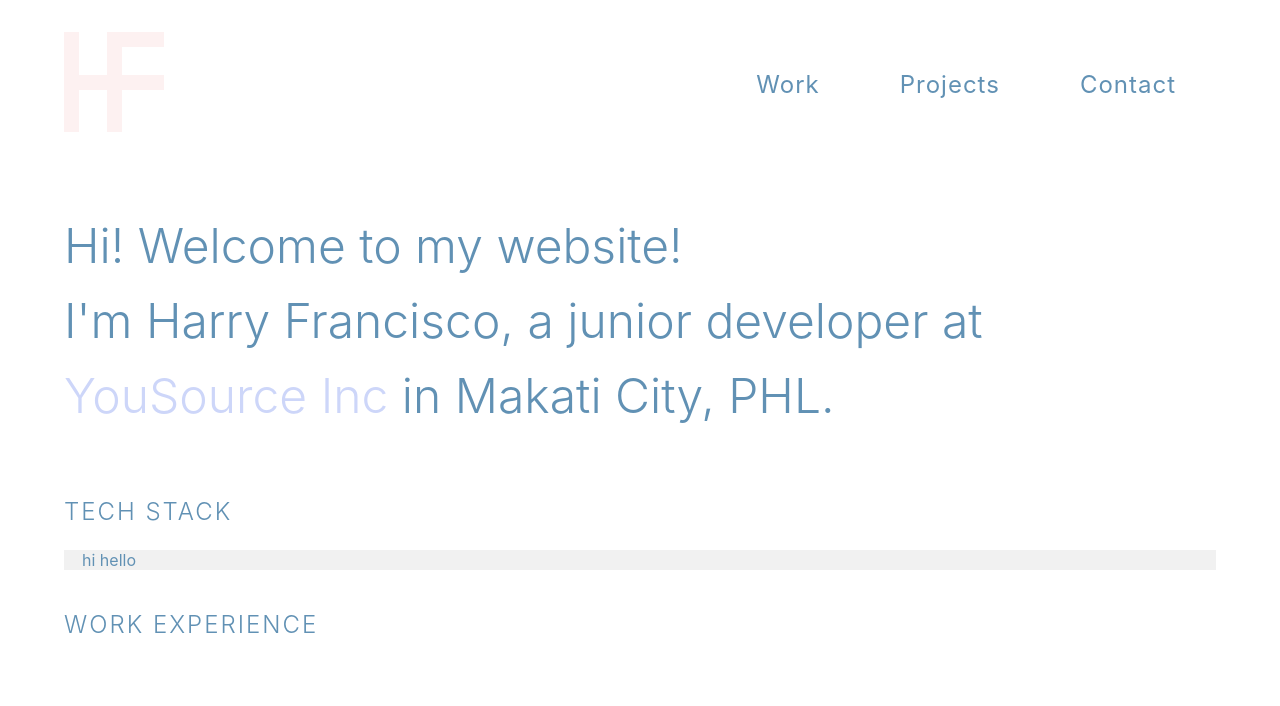
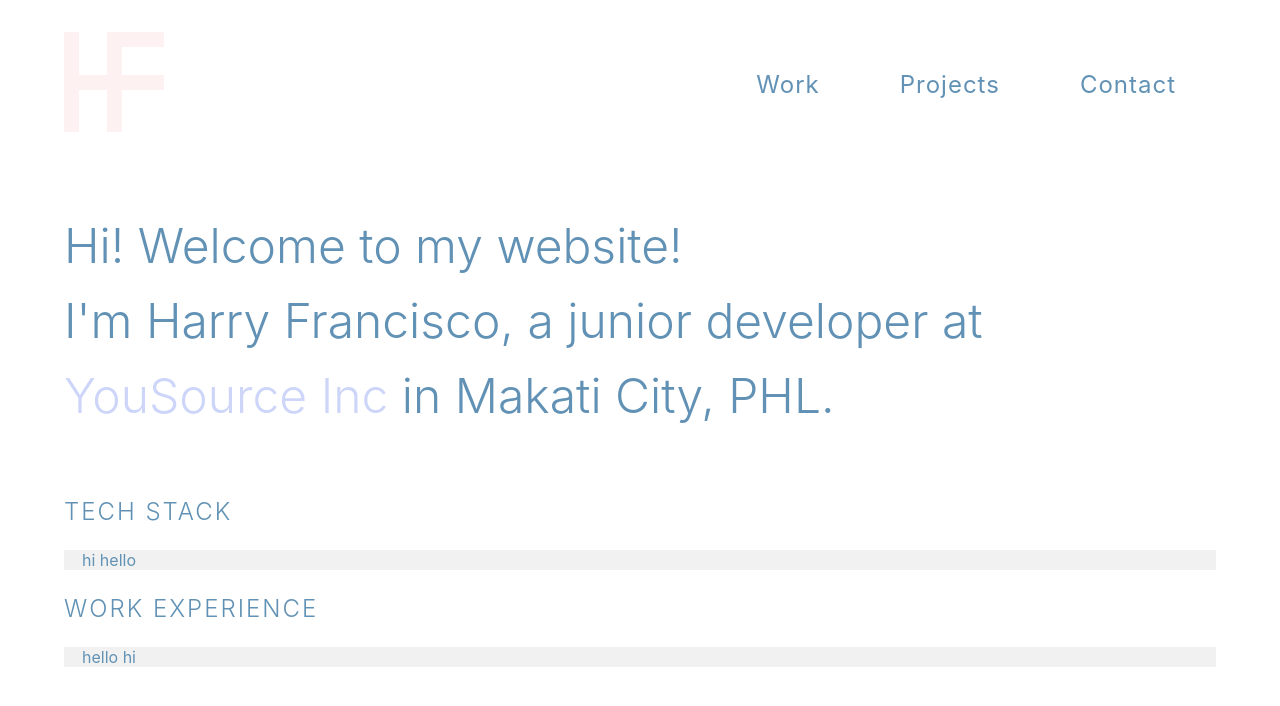
Before and after one commit to hurry-harry/PersonalWebsite, an Angular app: page /home in a window 1280 px wide. Shown: the top 706 px of the page. Built offline with nearby package versions, Linux system fonts and the light colour scheme.

Commit message:
Renamed css class names

```diff
--- a/src/app/home/about/about.component.html
+++ b/src/app/home/about/about.component.html
@@ -4,19 +4,24 @@
       Hi! Welcome to my website!
       <br>
       I'm Harry Francisco, a {{currJobTitle | lowercase}} at
-      <a class="companyLink" href="{{currCompany.link}}" target="_blank">{{currCompany.name}}</a>
+      <a class="company-link" href="{{currCompany.link}}" target="_blank">{{currCompany.name}}</a>
       in {{currLocation.city}}, {{currLocation.countryISO}}.
     </h1>
   </div>
-  <div id="aboutDetails" class="container container--vertical">
-    <div class="aboutDetails">
-      <h3 class="aboutDetailsLabel">Tech Stack</h3>
-      <div id="aboutDetailsContentTechStack" class="aboutDetailsContent" (click)="toggleAboutDetailsContent()">
-        hi hello
+  <div class="container container--vertical">
+    <div class="about-details-accordion">
+      <div class="about-details-accordion-item">
+        <h3 class="about-details-accordion-item-label">Tech Stack</h3>
+        <div class="about-details-accordion-item-content">
+          hi hello
+        </div>
       </div>
-    </div>
-    <div class="aboutDetails">
-      <h3 class="aboutDetailsLabel">Work Experience</h3>
+      <div class="about-details-accordion-item">
+        <h3 class="about-details-accordion-item-label">Work Experience</h3>
+        <div class="about-details-accordion-item-content">
+          hello hi
+        </div>
+      </div>
     </div>
   </div>
 </section>
--- a/src/app/home/about/about.component.ts
+++ b/src/app/home/about/about.component.ts
@@ -16,20 +16,10 @@ export class AboutComponent implements OnInit {
     'city': 'Makati City',
     'country': 'Philippines',
     'countryISO': 'PHL'
-  }
-
-  aboutDetailsMaxHeight: string;
+  };
 
   constructor() { }
 
   ngOnInit() {
-    this.aboutDetailsMaxHeight = '0px';
   }
-
-  aboutDetailsContent(): void {
-    if (this.aboutDetailsMaxHeight === '0px') {
-      this.aboutDetailsMaxHeight = document.getElementById('aboutDetailsContentTechStack').clientHeight.toString() + 'px';
-    }
-  }
-
 }
--- a/src/app/home/navbar/navbar.component.html
+++ b/src/app/home/navbar/navbar.component.html
@@ -3,8 +3,8 @@
     <div class="nav__logo">
       <img src="assets/img/hf.png">
     </div>
-    <ul class="nav__navList">
-      <li *ngFor="let item of navList" class="nav__navList-item">
+    <ul class="nav__nav-list">
+      <li *ngFor="let item of navList" class="nav__nav-list-item">
         {{item}}
       </li>
     </ul>
--- a/src/styles.css
+++ b/src/styles.css
@@ -50,14 +50,14 @@ a {
     align-self: flex-start;
 }
 
-.nav__navList {
+.nav__nav-list {
     flex: 1 1 0;
     text-align: right;
     margin: 0;
     padding: 0;
 }
 
-.nav__navList-item {
+.nav__nav-list-item {
     display: inline-block;
     padding: 0 40px;
     letter-spacing: 1px;
@@ -71,21 +71,21 @@ a {
     line-height: 75px;
 }
 
-.companyLink {
+.company-link {
     color: rgb(205,214,249);
     transition: color .25s ease 0s;
 }
 
-.companyLink:hover {
+.company-link:hover {
     color: inherit;
 }
 
-.aboutDetails {
+.about-details-accordion-item {
     flex: 1 1 0;
     margin-bottom: 1em;
 }
 
-.aboutDetailsLabel {
+.about-details-accordion-item-label {
     margin-bottom: 1em;
     letter-spacing: 2px;
     text-transform: uppercase;
@@ -93,7 +93,7 @@ a {
     font-weight: 300;
 }
 
-.aboutDetailsContent {
+.about-details-accordion-item-content {
     padding: 0 18px;
     overflow: hidden;
     transition: max-height 0.2s ease-out;
```
